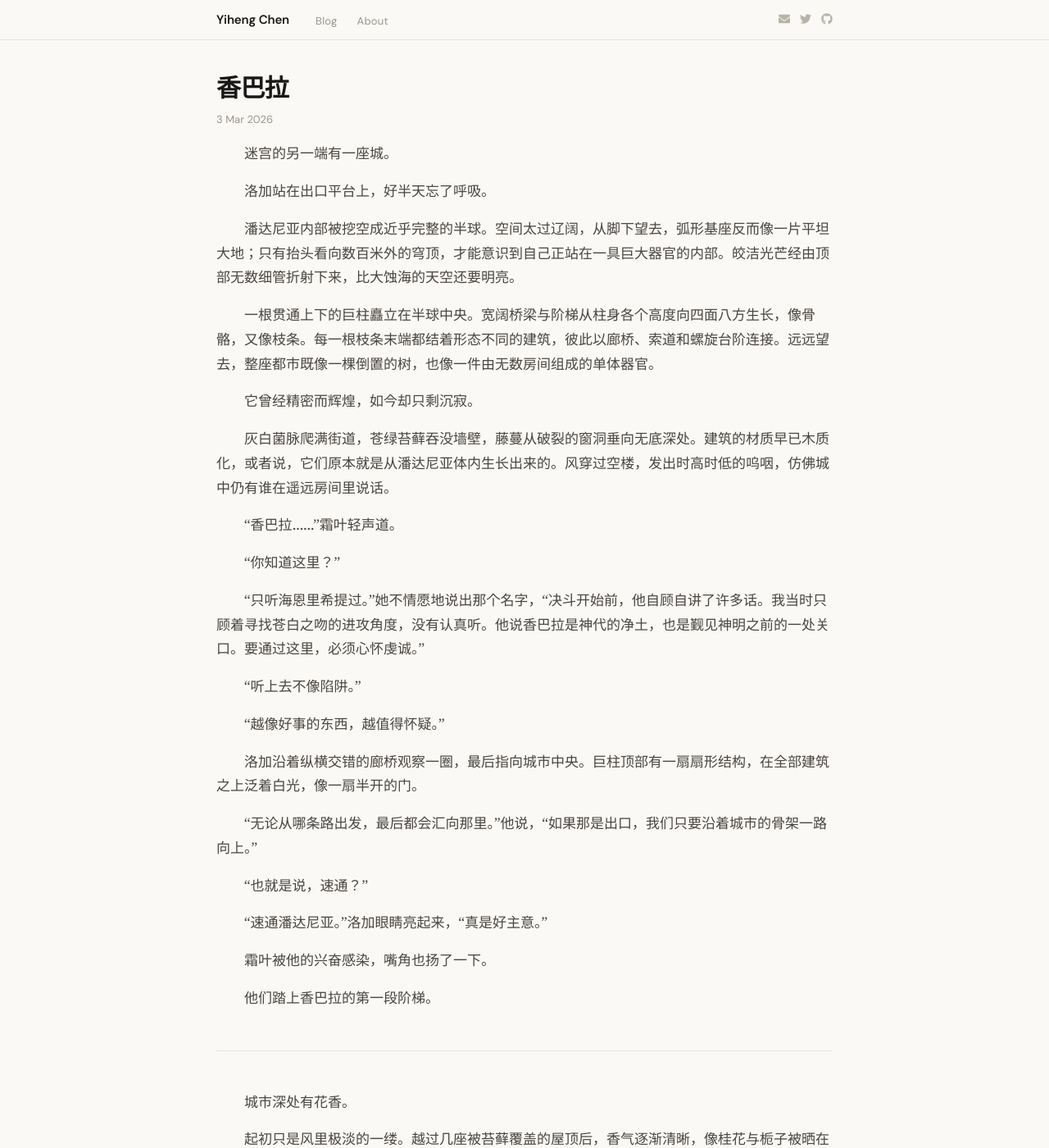
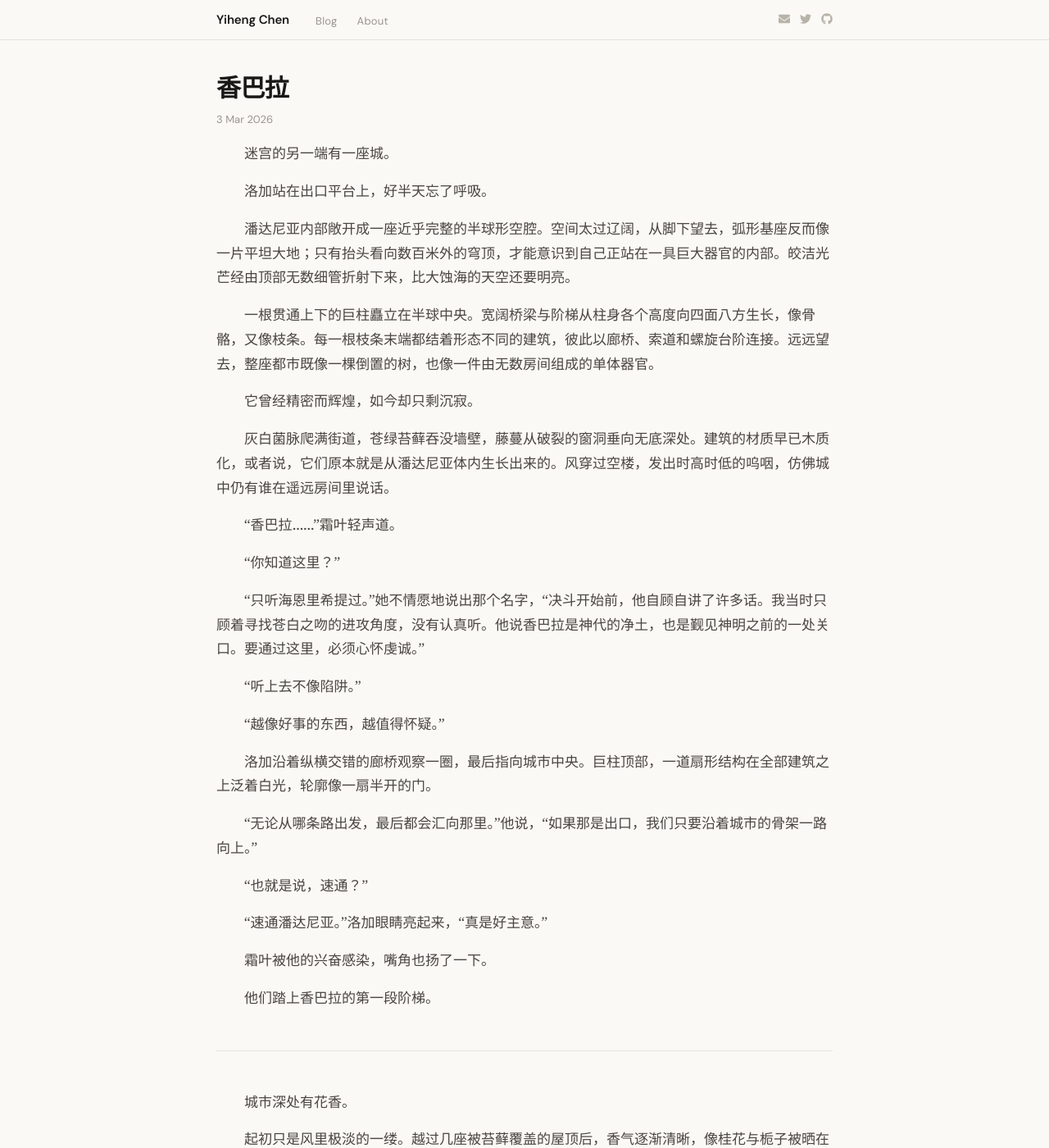
Before and after one commit to yihenc/yihenc.github.io, a Jekyll site: the page built from _posts/2026-03-03-香巴拉.md, in a window 1280 px wide and 1400 px high. Shown: the whole window at 82% size. Built offline with Jekyll 4.4.1, drawn with Linux system fonts in a browser that asks for light colours; nearby versions of some CDN libraries; some of the changed text lies outside the part shown.

Commit message:
Edit: 精校香巴拉并修正场景表达

```diff
--- a/_posts/2026-03-03-香巴拉.md
+++ b/_posts/2026-03-03-香巴拉.md
@@ -7,7 +7,7 @@
 
 洛加站在出口平台上，好半天忘了呼吸。
 
-潘达尼亚内部被挖空成近乎完整的半球。空间太过辽阔，从脚下望去，弧形基座反而像一片平坦大地；只有抬头看向数百米外的穹顶，才能意识到自己正站在一具巨大器官的内部。皎洁光芒经由顶部无数细管折射下来，比大蚀海的天空还要明亮。
+潘达尼亚内部敞开成一座近乎完整的半球形空腔。空间太过辽阔，从脚下望去，弧形基座反而像一片平坦大地；只有抬头看向数百米外的穹顶，才能意识到自己正站在一具巨大器官的内部。皎洁光芒经由顶部无数细管折射下来，比大蚀海的天空还要明亮。
 
 一根贯通上下的巨柱矗立在半球中央。宽阔桥梁与阶梯从柱身各个高度向四面八方生长，像骨骼，又像枝条。每一根枝条末端都结着形态不同的建筑，彼此以廊桥、索道和螺旋台阶连接。远远望去，整座都市既像一棵倒置的树，也像一件由无数房间组成的单体器官。
 
@@ -25,7 +25,7 @@
 
 “越像好事的东西，越值得怀疑。”
 
-洛加沿着纵横交错的廊桥观察一圈，最后指向城市中央。巨柱顶部有一扇扇形结构，在全部建筑之上泛着白光，像一扇半开的门。
+洛加沿着纵横交错的廊桥观察一圈，最后指向城市中央。巨柱顶部，一道扇形结构在全部建筑之上泛着白光，轮廓像一扇半开的门。
 
 “无论从哪条路出发，最后都会汇向那里。”他说，“如果那是出口，我们只要沿着城市的骨架一路向上。”
 
@@ -143,7 +143,7 @@
 
 话音刚落，一个女孩迎面撞上她的腿。
 
-女孩被反作用力弹开，膝盖擦过街面，顿时破了一大块皮。她坐在地上，看着渗血的伤口，像看见一件从未见过的稀罕物。
+女孩收不住冲势，摔在街面上，膝盖顿时擦破了一大块皮。她坐起身，看着渗血的伤口，像看见一件从未见过的稀罕物。
 
 “好疼。”
 
```
Also changed, not shown: other parts of _posts/2026-03-03-香巴拉.md (+1 -1 lines).
